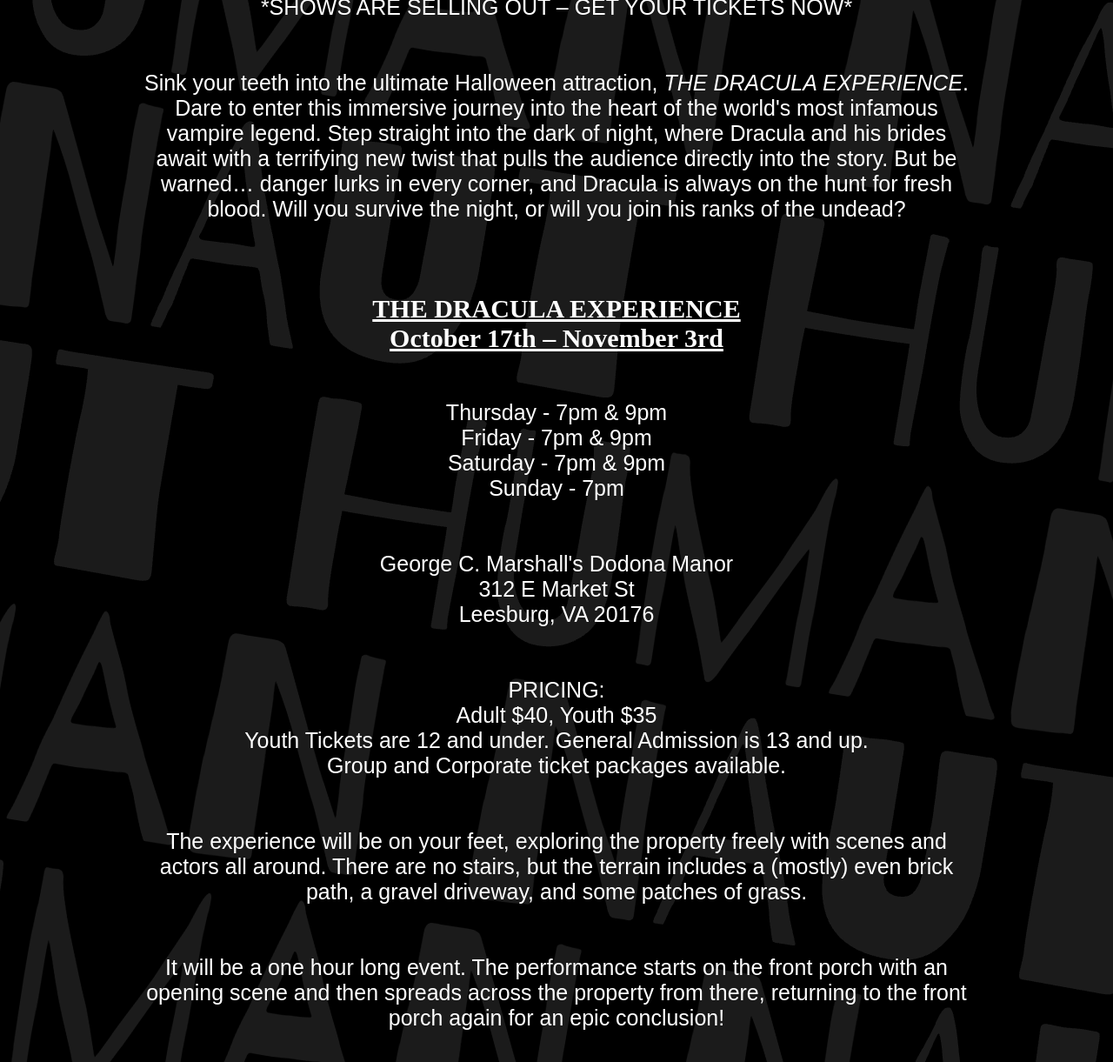
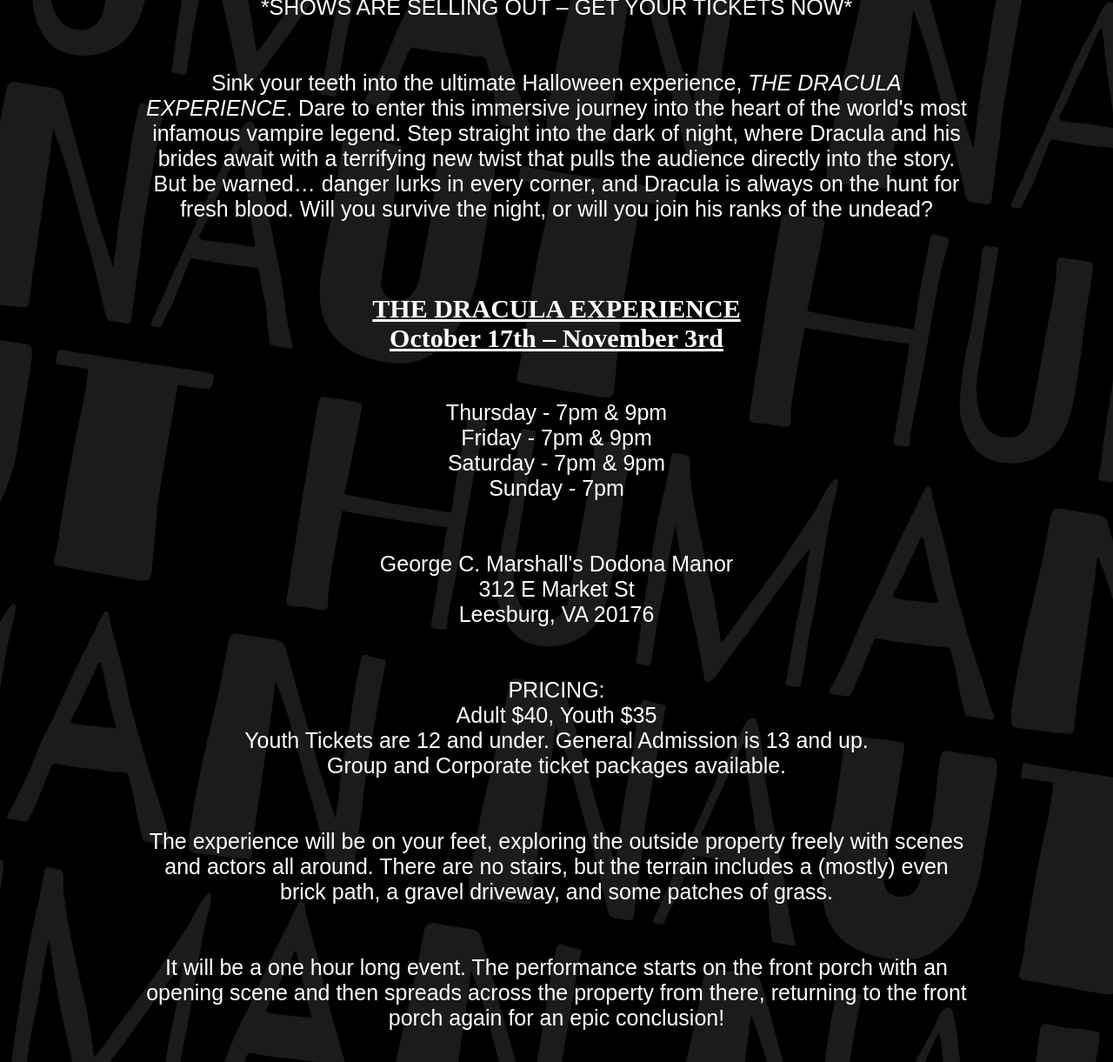
Before and after one commit to nauthuman/website, a Jekyll site: the page built from tickets.html, in a window 1280 px wide and 1400 px high, scrolled down 805 px. Shown: the part 179-1400 px from the top of the window at 87% size. Built offline with Jekyll 4.4.1, drawn with Linux system fonts in a browser that asks for light colours; some web fonts are replaced.

Commit message:
Update ticketinfo_panel.html

```diff
--- a/_includes/ticketinfo_panel.html
+++ b/_includes/ticketinfo_panel.html
@@ -63,7 +63,7 @@
 	    <br>
 	    <br>
 	    <br>
-		Sink your teeth into the ultimate Halloween attraction,
+		Sink your teeth into the ultimate Halloween experience,
 	    <i>THE DRACULA EXPERIENCE</i>.
 	    Dare to enter this immersive journey into the heart
 	    of the world's most infamous vampire legend.
@@ -111,7 +111,7 @@
 	    <br>
 	     <br>
 	    <br>
-	The experience will be on your feet, exploring the property freely with scenes and actors all around.
+	The experience will be on your feet, exploring the outside property freely with scenes and actors all around.
 	    There are no stairs, but the terrain includes a (mostly) even brick path, a gravel driveway, and some patches of grass.
 	    <br>
 	    <br>
```
